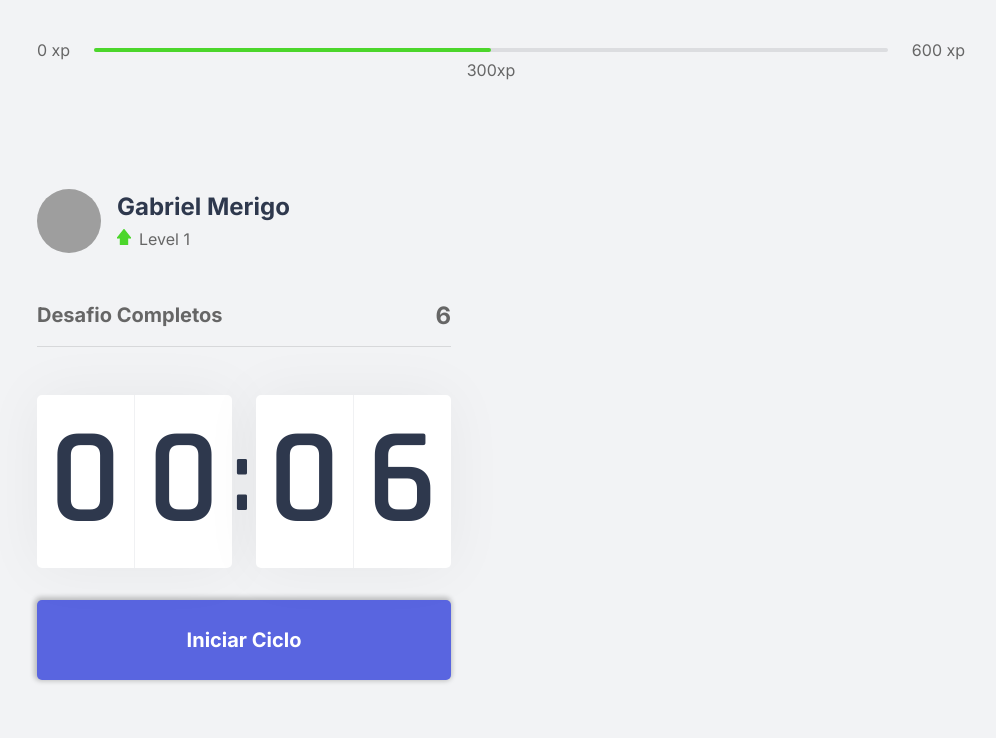
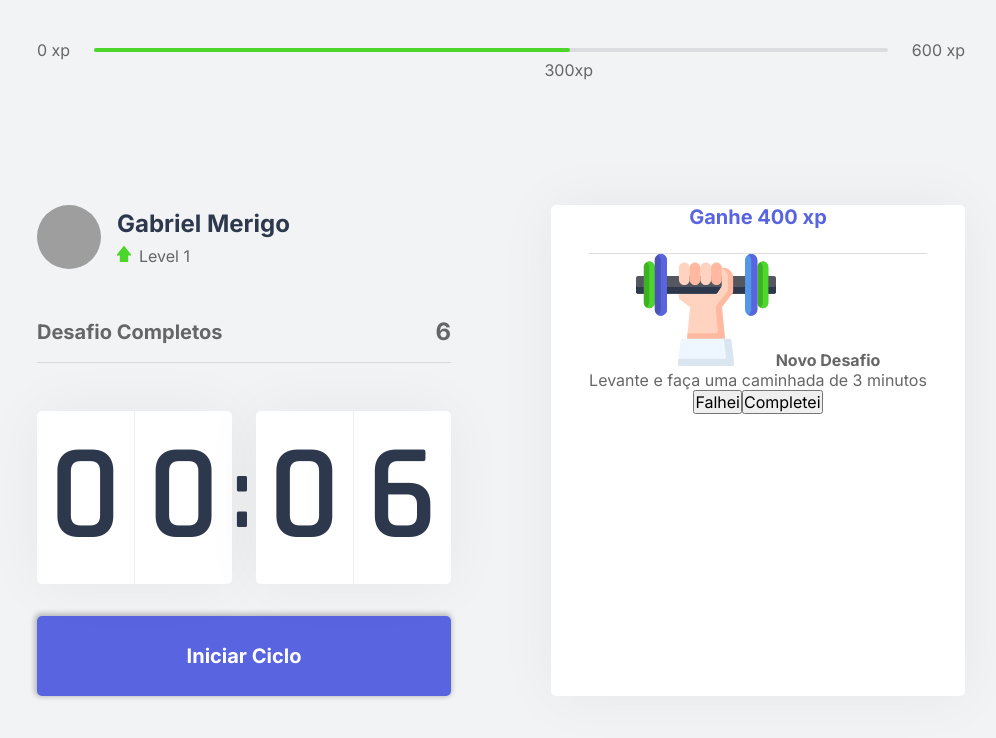
Before and after one commit to GabrielMerigo/NLW4-Move.it, a Next.js app: page / in a window 1280 px wide. Shown: the top 738 px of the page, without its empty margins (139-1135 px from the left). Built offline with nearby package versions, Linux system fonts and the light colour scheme; grey boxes are pictures that could not be loaded.

Commit message:
New Adds

```diff
--- /dev/null
+++ b/src/Components/ChallangeBox.tsx
@@ -0,0 +1,43 @@
+import styles from '../styles/components/ChallangeBox.module.css'
+
+export function ChallangeBox(){
+    const hasActiveChallange = true;
+
+    return (
+        <div className={styles.ChallangeBoxContainer}>
+            { hasActiveChallange ? (
+                <div className={styles.challangeActive}>
+                    <header>Ganhe 400 xp</header>
+                    <main>
+                        <img src="icons/body.svg"/>
+                        <strong>Novo Desafio</strong>
+                        <p>Levante e faça uma caminhada de 3 minutos</p>
+
+                        <footer>
+                            <button
+                                type="button"
+                                className={styles.challangeFailedButton}
+                            >
+                             Falhei
+                            </button>
+                            <button
+                                type="button"
+                                className={styles.challangeSucceededButton}
+                            >
+                             Completei
+                            </button>
+                        </footer>
+                    </main>
+                </div>
+            ) : (
+            <div className={styles.challangeBoxNotActive}>
+                <strong>Inicie um ciclo para receber desafios</strong>
+                <p>
+                    <img src="icons/level-up.svg"/>
+                    Avance de level completando desafios.
+                </p>
+             </div>
+            )}
+        </div>
+    )
+}
--- a/src/Components/ExperienceBar.tsx
+++ b/src/Components/ExperienceBar.tsx
@@ -5,7 +5,7 @@
     <header className={styles.experienceBar}>
       <span>0 xp</span>
       <div>
-        <div style={{ width:'50%' }}></div>
+        <div style={{ width:'60%' }}></div>
 
         <span className={styles.currentExperience} style={{ left:'50%' }}>
           300xp
--- a/src/pages/index.tsx
+++ b/src/pages/index.tsx
@@ -1,4 +1,6 @@
 import Head from 'next/head'
+
+import { ChallangeBox } from '../Components/ChallangeBox'
 import { CompletedChallanges } from '../Components/CompletedChallanges'
 import { Countdown } from '../Components/Countdown'
 
@@ -17,14 +19,14 @@
       </Head>
     <ExperienceBar />
 
-    <section>
+    <section className={styles.sectionContainer}>
       <div>
         <Profile />
         <CompletedChallanges />
         <Countdown />
       </div>
       <div>
-
+          <ChallangeBox />
       </div>
     </section>
   </div>
--- /dev/null
+++ b/src/styles/components/ChallangeBox.module.css
@@ -0,0 +1,54 @@
+.ChallangeBoxContainer {
+    height: 100%;
+
+    background: var(--white);
+    border-radius: 5px;
+    box-shadow: 0 0 60px rgba(0, 0, 0, 0.05);
+
+    display: flex;
+    flex-direction: column;
+    align-items: center;
+    justify-content: center;
+
+    text-align: center;
+}
+
+.challangeBoxNotActive{
+    display: flex;
+    flex-direction: column;
+    align-items: center;
+}
+
+.challangeBoxNotActive strong{
+    font-size: 1.5rem;
+    font-weight: 500;
+    line-height: 1.4;
+}
+
+.challangeBoxNotActive p{
+    display: flex;
+    flex-direction: column;
+    align-items: center;
+    line-height: 1.4;
+    max-width: 70%;
+    margin-top: 3rem;
+}
+
+.challangeBoxNotActive p > img{
+   margin: 1rem;
+}
+
+.challangeActive{
+    height: 100%;
+
+    display: flex;
+    flex-direction: column;
+}
+
+.challangeActive header{
+    color: var(--blue);
+    font-weight: 600;
+    font-size: 1.25rem;
+    padding: 0 2rem 1.5rem;
+    border-bottom: 1px solid var(--gray-line);
+}
--- a/src/styles/components/ExperienceBar.module.css
+++ b/src/styles/components/ExperienceBar.module.css
@@ -26,5 +26,5 @@
   span.currentExperience{
     position: absolute;
     top: 12px;
-    transform: translateX(-50%);
+    transform: translateX(110%);
   }
--- a/src/styles/components/Home.module.css
+++ b/src/styles/components/Home.module.css
@@ -15,3 +15,8 @@
     gap: 6.25rem;
     align-content: center;
 }
+
+.sectionContainer{
+    max-width: 1200px;
+    margin-top: 2.1rem;
+}
```
